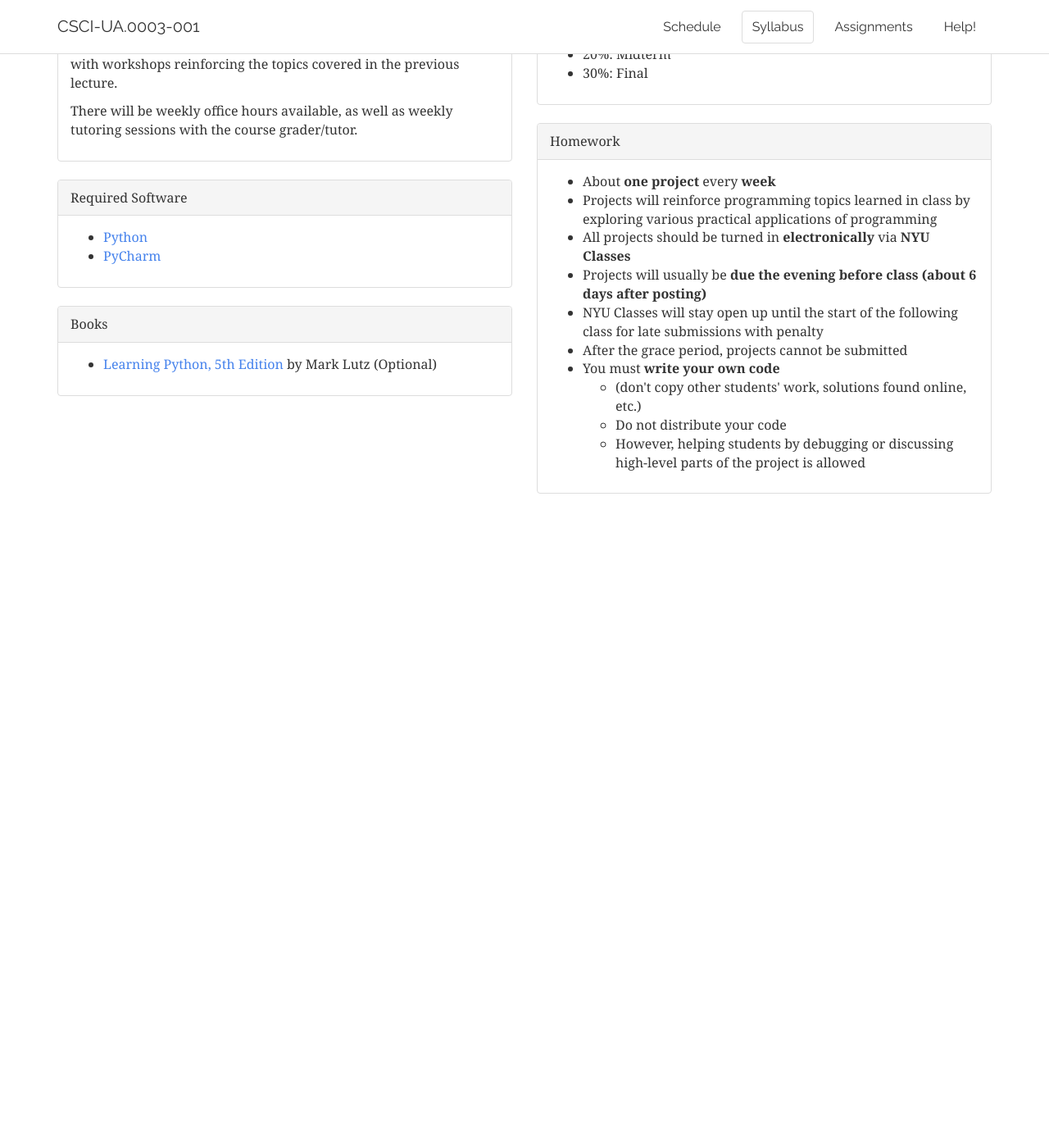
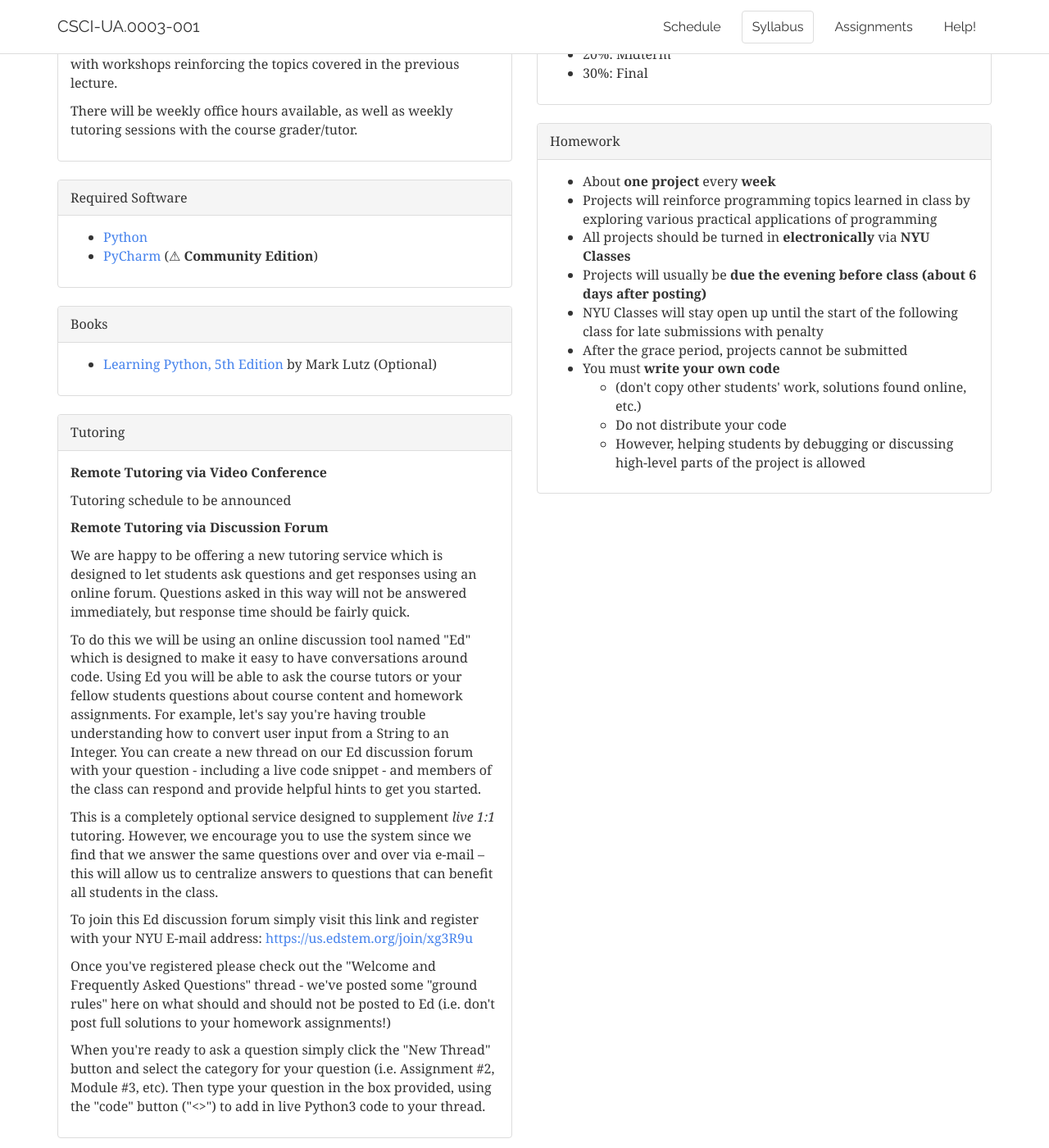
Before and after one commit to foureyes/csci-ua.0003-fall2020-001, a Jekyll site: the page built from syllabus.markdown, in a window 1280 px wide and 1400 px high, scrolled down 661 px. Shown: the whole window at 82% size. Built offline with Jekyll 4.4.1, drawn with Linux system fonts in a browser that asks for light colours; before the commit the page ends 1287 px from its top, so only the background shows below that.

Commit message:
add notes on tutoring and class 1 survey

```diff
--- a/index.markdown
+++ b/index.markdown
@@ -2,7 +2,6 @@
 layout: default
 nav-state: schedule
 ---
-
 
 <!--
 <script>
--- a/syllabus.markdown
+++ b/syllabus.markdown
@@ -41,7 +41,7 @@ There will be weekly office hours available, as well as weekly tutoring sessions
 <div class="panel-heading">Required Software</div>
 <div class="panel-body" markdown="block">
 * [Python](https://www.python.org)
-* [PyCharm](https://www.jetbrains.com/pycharm/)
+* [PyCharm](https://www.jetbrains.com/pycharm/) (⚠ __Community Edition__)
 </div>
     </div>
     <div class="panel panel-default">
@@ -51,6 +51,31 @@ There will be weekly office hours available, as well as weekly tutoring sessions
 
 * [Learning Python, 5th Edition](https://learning-oreilly-com.proxy.library.nyu.edu/library/view/learning-python-5th/9781449355722/) by Mark Lutz (Optional)
 
+</div>
+    </div>
+    <div class="panel panel-default">
+
+<a name="info"></a>
+<div class="panel-heading">Tutoring</div>
+<div class="panel-body" markdown="block">
+__Remote Tutoring via Video Conference__
+
+Tutoring schedule to be announced
+
+__Remote Tutoring via Discussion Forum__
+
+We are happy to be offering a new tutoring service which is designed to let students ask questions and get responses using an online forum. Questions asked in this way will not be answered immediately, but response time should be fairly quick.
+
+To do this we will be using an online discussion tool named "Ed" which is designed to make it easy to have conversations around code. Using Ed you will be able to ask the course tutors or your fellow students questions about course content and homework assignments. For example, let's say you're having trouble understanding how to convert user input from a String to an Integer. You can create a new thread on our Ed discussion forum with your question - including a live code snippet - and members of the class can respond and provide helpful hints to get you started.
+
+This is a completely optional service designed to supplement _live 1:1_ tutoring. However, we encourage you to use the system since we find that we answer the same questions over and over via e-mail -- this will allow us to centralize answers to questions that can benefit all students in the class.
+
+To join this Ed discussion forum simply visit this link and register with your NYU E-mail address: [https://us.edstem.org/join/xg3R9u](https://us.edstem.org/join/xg3R9u)
+
+
+Once you've registered please check out the "Welcome and Frequently Asked Questions" thread - we've posted some "ground rules" here on what should and should not be posted to Ed (i.e. don't post full solutions to your homework assignments!)
+
+When you're ready to ask a question simply click the "New Thread" button and select the category for your question (i.e. Assignment #2, Module #3, etc). Then type your question in the box provided, using the "code" button ("<>") to add in live Python3 code to your thread.
 </div>
     </div>
   </div><!-- end col -->
@@ -103,6 +128,11 @@ Your grade in this course will be determined based on the items below. Note that
   <div class="col-md-6">
   </div><!-- end col -->
 
+
+
+
+
+
   <div class="col-md-6">
   </div><!-- end col -->
 
```
Also changed, not shown: _data/schedule.csv (+7 -2 lines).
